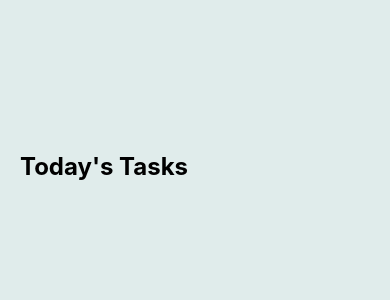
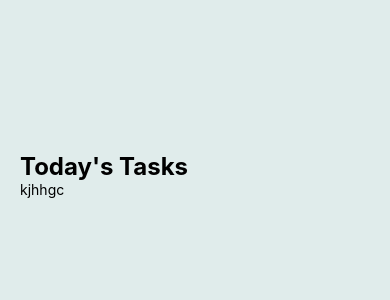
Before and after one commit to mohammadhosseini3/To-Do-List, a React Native app: screen / in a window 390 px wide. Shown: the top 300 px of the page. Built offline with nearby package versions, Linux system fonts and the light colour scheme.

Commit message:
component debugged

```diff
--- a/App.js
+++ b/App.js
@@ -1,19 +1,18 @@
-import { StyleSheet, Text, View } from 'react-native';
-import Task from './components/Task'
+import { StyleSheet, Text, View } from 'react-native'
+import Task from "./components/Task"
 
-const App = () => {
+export default function App() {
   return (
     <View style={styles.container}>
       {/* Today's Task  */}
       <View style={styles.taskWrapper}>
         <Text style={styles.sectionTitle}>Today's Tasks</Text>
         <View style={styles.items}>
-          <Task text="Task 1"/>
-          <Task text='Task2'/>
+          <Task/>
         </View>
       </View>
     </View>
-  );
+  )
 }
 
 const styles = StyleSheet.create({
@@ -33,5 +32,3 @@
 
   }
 });
-
-export default App;
--- a/components/Task.js
+++ b/components/Task.js
@@ -1,19 +1,26 @@
-import React from 'react';
-import { View , Text , StyleSheet } from 'react-native'
+import React from 'react'
+import { View , Text , StyleSheet,TouchableOpacity } from 'react-native'
 
-const Task = (props) => {
-    <View>
-        <Text>{props.text}</Text>
-    </View>
+const Task = () => {
+    return(
+        <View style={styles.taskView}>
+            <View style={styles.itemLeft}>
+                <TouchableOpacity style={styles.rectangle}></TouchableOpacity>
+                <Text style = {styles.taskText}>kjhhgc</Text>
+            </View>
+            <View style={styles.circular}></View>
+        </View>
+    )
 }
 
 const styles = StyleSheet.create({
     taskView:{
 
     },
-    taskText:{
-        fontSize:40
-    }
+    itemLeft:{},
+    rectangle:{},
+    taskText:{},
+    circular:{}
 })
 
 export default Task;
```
